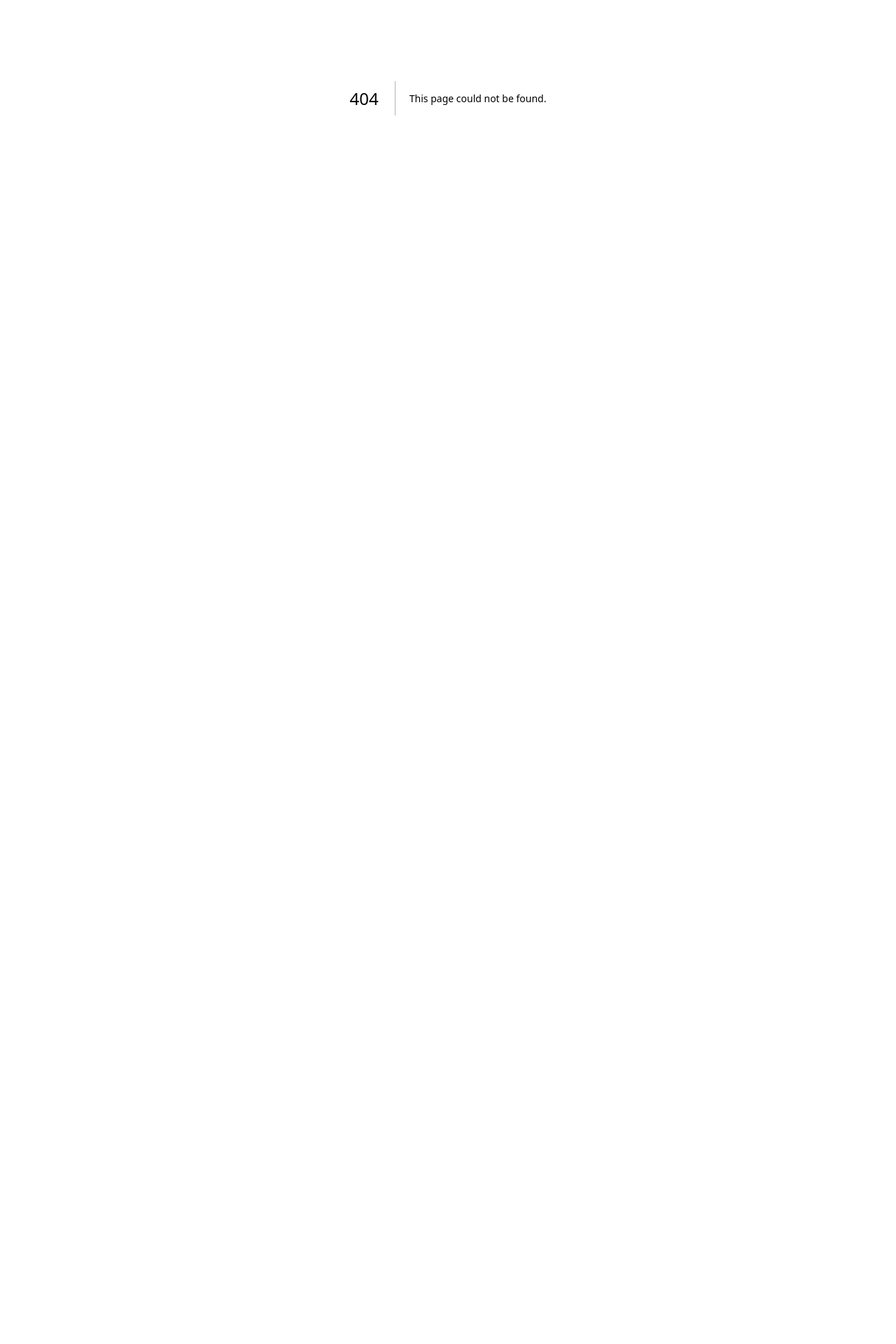
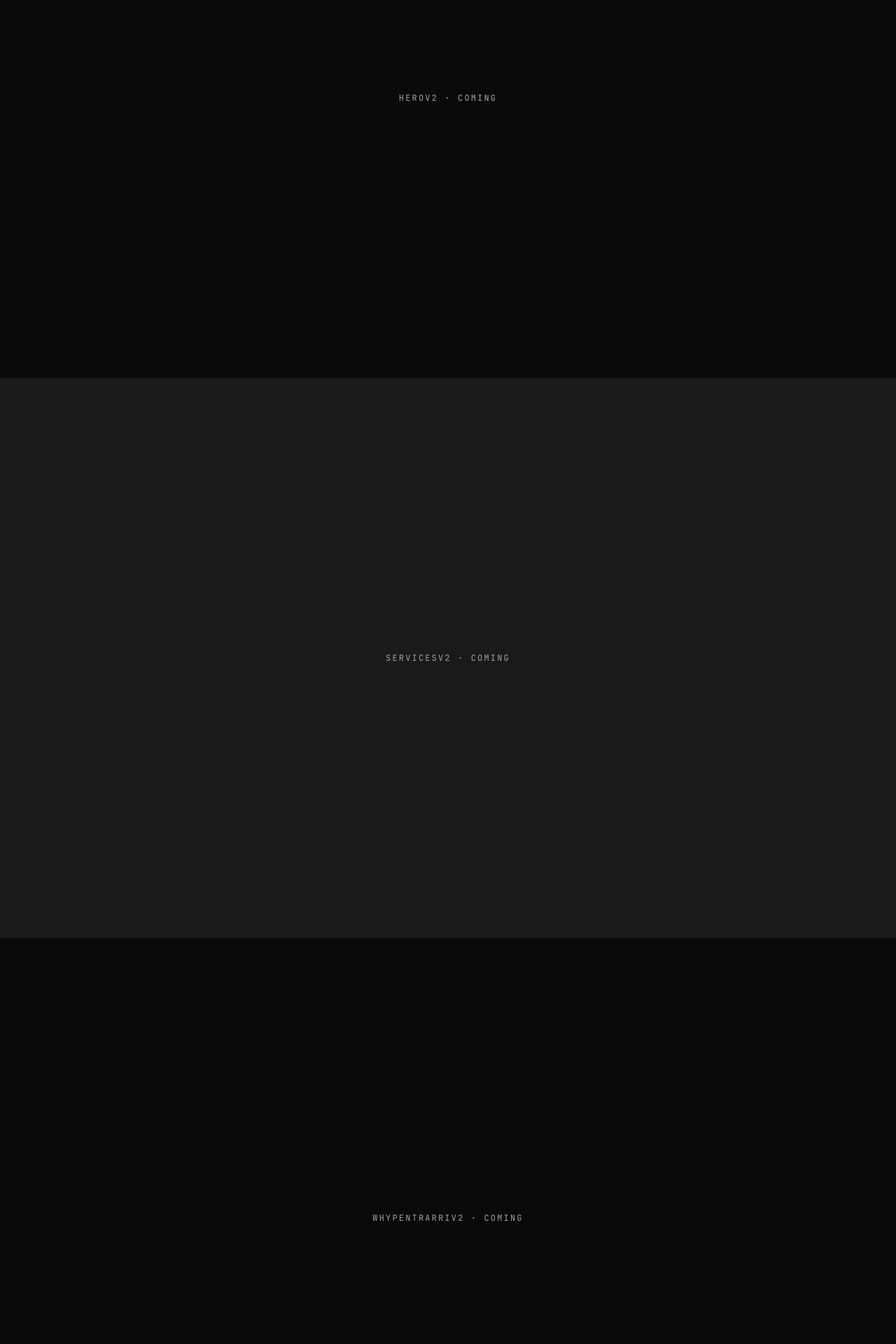
Before and after one commit to Pentrarri-cmd/pentrarri-next, a Next.js app: page /v2 in a window 1280 px wide. Before the commit this address had no page. Shown: the part 260-2180 px from the top of the page at 70% size. Before the commit the page ends 800 px from the top, so only its background shows below. Built offline with nearby package versions, Linux system fonts and the light colour scheme.

Commit message:
feat: v2-route-skeleton mit stubs fuer alle sieben sektionen

```diff
--- /dev/null
+++ b/src/app/v2/page.tsx
@@ -0,0 +1,35 @@
+import type { Metadata } from 'next';
+import { Header } from '@/components/Header';
+import { Footer } from '@/components/Footer';
+import { CustomCursor } from '@/components/CustomCursor';
+import { HeroV2 } from '@/components/v2/HeroV2';
+import { ServicesV2 } from '@/components/v2/ServicesV2';
+import { WhyPentrarriV2 } from '@/components/v2/WhyPentrarriV2';
+import { HowWeWorkV2 } from '@/components/v2/HowWeWorkV2';
+import { ShowcaseV2 } from '@/components/v2/ShowcaseV2';
+import { BehindPentrarriV2 } from '@/components/v2/BehindPentrarriV2';
+import { ContactV2 } from '@/components/v2/ContactV2';
+
+export const metadata: Metadata = {
+  title: 'Pentrarri V2 · Cinematic Preview',
+  description: 'Apple-Style Test-Version der Pentrarri Landingpage.',
+};
+
+export default function V2Page() {
+  return (
+    <>
+      <CustomCursor />
+      <Header />
+      <main>
+        <HeroV2 />
+        <ServicesV2 />
+        <WhyPentrarriV2 />
+        <HowWeWorkV2 />
+        <ShowcaseV2 />
+        <BehindPentrarriV2 />
+        <ContactV2 />
+      </main>
+      <Footer />
+    </>
+  );
+}
--- /dev/null
+++ b/src/components/v2/BehindPentrarriV2.tsx
@@ -0,0 +1,11 @@
+'use client';
+
+export function BehindPentrarriV2() {
+  return (
+    <section className="flex min-h-screen items-center justify-center bg-bg">
+      <p className="font-mono text-xs uppercase tracking-mono-label text-ink-muted">
+        BehindPentrarriV2 · Coming
+      </p>
+    </section>
+  );
+}
--- /dev/null
+++ b/src/components/v2/ContactV2.tsx
@@ -0,0 +1,11 @@
+'use client';
+
+export function ContactV2() {
+  return (
+    <section className="flex min-h-screen items-center justify-center bg-bg-elevated">
+      <p className="font-mono text-xs uppercase tracking-mono-label text-ink-muted">
+        ContactV2 · Coming
+      </p>
+    </section>
+  );
+}
--- /dev/null
+++ b/src/components/v2/HeroV2.tsx
@@ -0,0 +1,11 @@
+'use client';
+
+export function HeroV2() {
+  return (
+    <section className="flex min-h-screen items-center justify-center bg-bg">
+      <p className="font-mono text-xs uppercase tracking-mono-label text-ink-muted">
+        HeroV2 · Coming
+      </p>
+    </section>
+  );
+}
--- /dev/null
+++ b/src/components/v2/HowWeWorkV2.tsx
@@ -0,0 +1,11 @@
+'use client';
+
+export function HowWeWorkV2() {
+  return (
+    <section className="flex min-h-screen items-center justify-center bg-bg-elevated">
+      <p className="font-mono text-xs uppercase tracking-mono-label text-ink-muted">
+        HowWeWorkV2 · Coming
+      </p>
+    </section>
+  );
+}
--- /dev/null
+++ b/src/components/v2/ServicesV2.tsx
@@ -0,0 +1,11 @@
+'use client';
+
+export function ServicesV2() {
+  return (
+    <section className="flex min-h-screen items-center justify-center bg-bg-elevated">
+      <p className="font-mono text-xs uppercase tracking-mono-label text-ink-muted">
+        ServicesV2 · Coming
+      </p>
+    </section>
+  );
+}
--- /dev/null
+++ b/src/components/v2/ShowcaseV2.tsx
@@ -0,0 +1,11 @@
+'use client';
+
+export function ShowcaseV2() {
+  return (
+    <section className="flex min-h-screen items-center justify-center bg-bg">
+      <p className="font-mono text-xs uppercase tracking-mono-label text-ink-muted">
+        ShowcaseV2 · Coming
+      </p>
+    </section>
+  );
+}
--- /dev/null
+++ b/src/components/v2/WhyPentrarriV2.tsx
@@ -0,0 +1,11 @@
+'use client';
+
+export function WhyPentrarriV2() {
+  return (
+    <section className="flex min-h-screen items-center justify-center bg-bg">
+      <p className="font-mono text-xs uppercase tracking-mono-label text-ink-muted">
+        WhyPentrarriV2 · Coming
+      </p>
+    </section>
+  );
+}
```
Also changed, not shown: 1 other file (tests, documents, lock files or other folders).
